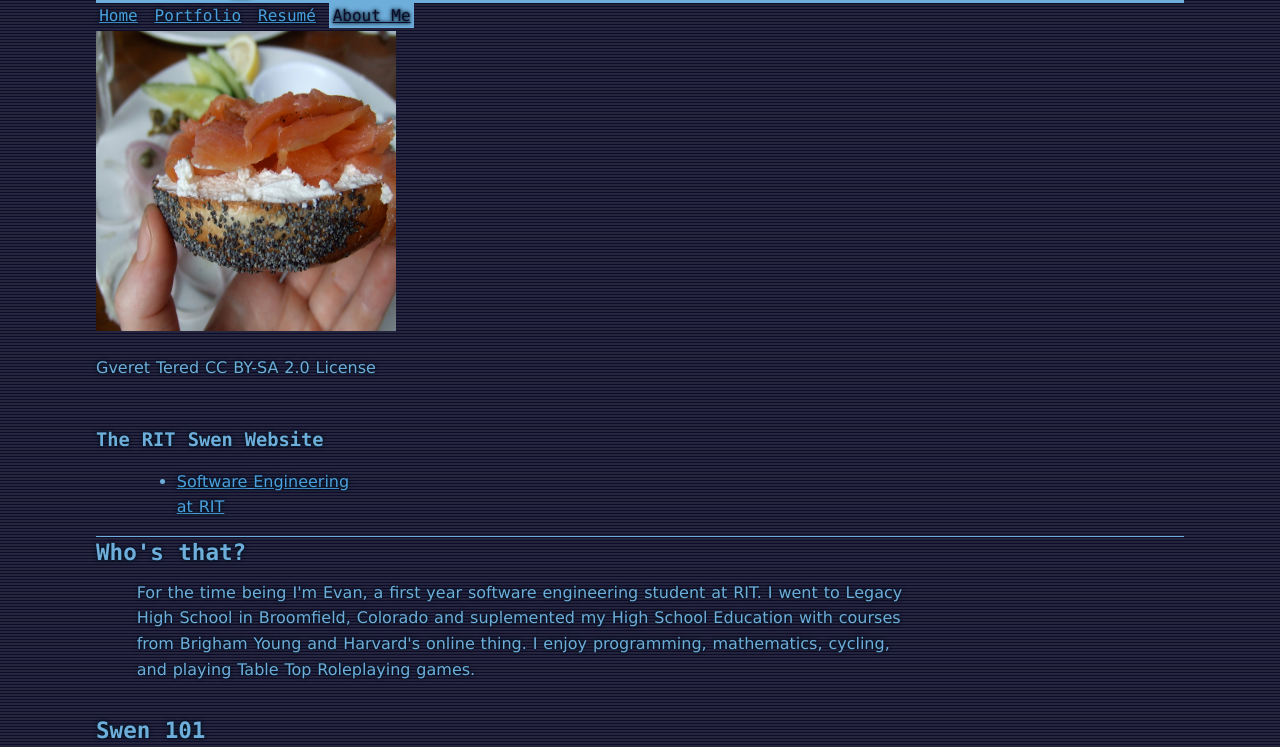
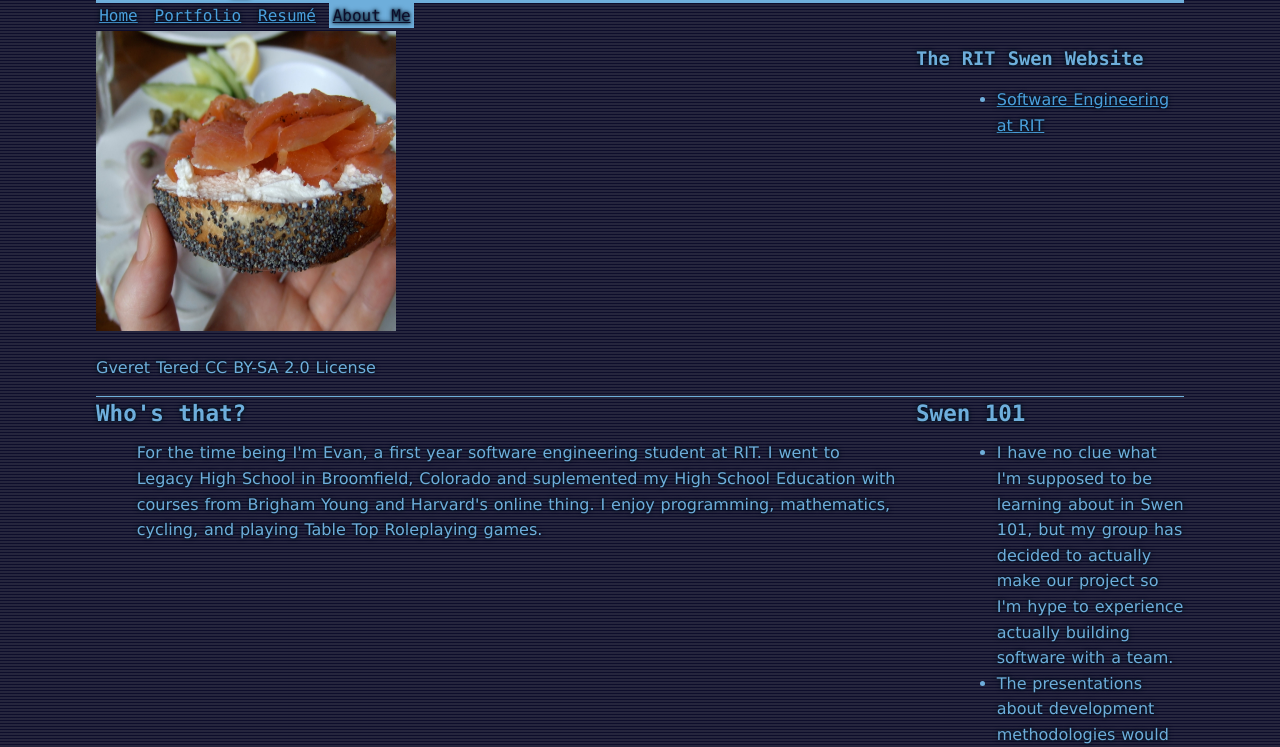
Before and after one commit to Anti5893/Anti5893.github.io, a plain HTML site: page html/about_me/index.html in a window 1280 px wide. Shown: the part 53-800 px from the top of the page. Drawn offline with Linux system fonts and the light colour scheme.

Commit message:
flex container experiment again

```diff
--- a/html/about_me/index.html
+++ b/html/about_me/index.html
@@ -10,7 +10,7 @@
 .column {
   display: flex;
   gap: 16px;
-  flex-direction: column;
+  flex-direction: row;
 }
 .left {
   width: 75%;
```
Also changed, not shown: html/resume/index.html (+1 -1 lines).
